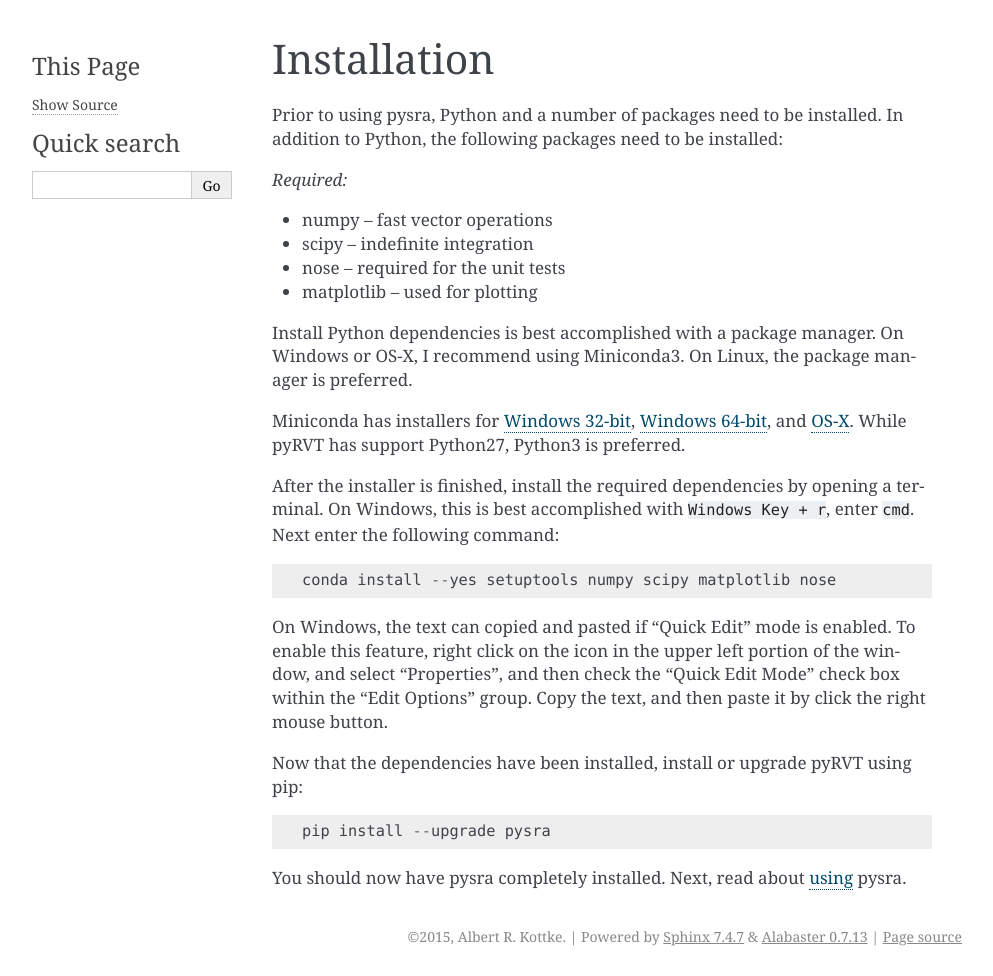
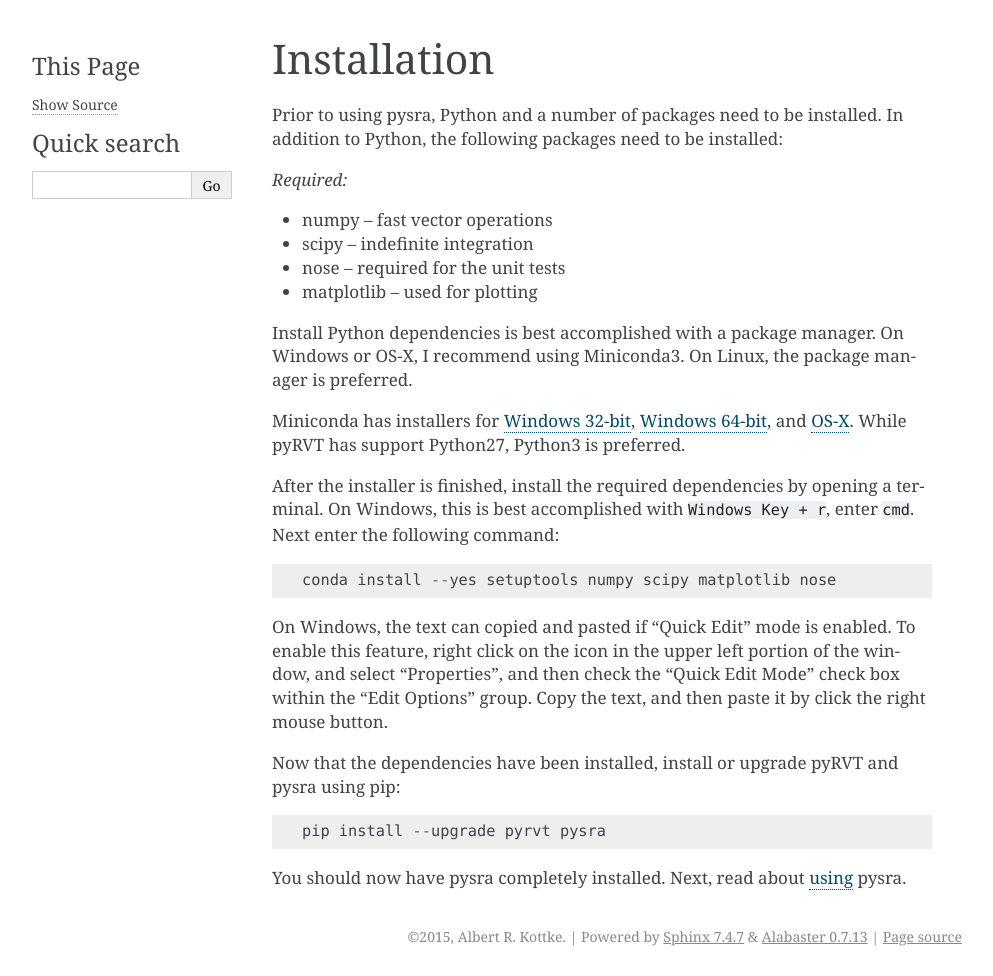
Before and after one commit to arkottke/pystrata, a Sphinx documentation site: the page built from docs/install.rst, in a window 1280 px wide. Shown: the whole page, without its empty margins (148-1141 px from the left). Built offline with Sphinx 7.4.7, drawn with Linux system fonts in a browser that asks for light colours.

Commit message:
Changed README to rst and added installation instructions.

```diff
--- a/docs/install.rst
+++ b/docs/install.rst
@@ -29,9 +29,7 @@
 
 After the installer is finished, install the required dependencies by opening a
 terminal. On Windows, this is best accomplished with ``Windows Key + r``, enter
-``cmd``. Next enter the following command:
-
-::
+``cmd``. Next enter the following command::
 
   conda install --yes setuptools numpy scipy matplotlib nose
 
@@ -41,12 +39,10 @@
 within the "Edit Options" group. Copy the text, and then paste it by click the
 right mouse button.
 
-Now that the dependencies have been installed, install or upgrade pyRVT using
-pip:
+Now that the dependencies have been installed, install or upgrade pyRVT and
+pysra using pip::
 
-::
-
-  pip install --upgrade pysra
+  pip install --upgrade pyrvt pysra
 
 You should now have pysra completely installed. Next, read about
 :ref:`using <usage>` pysra.
```
Also changed, not shown: README.md (deleted, +0 -6 lines), README.rst (added, +35 -0 lines).
